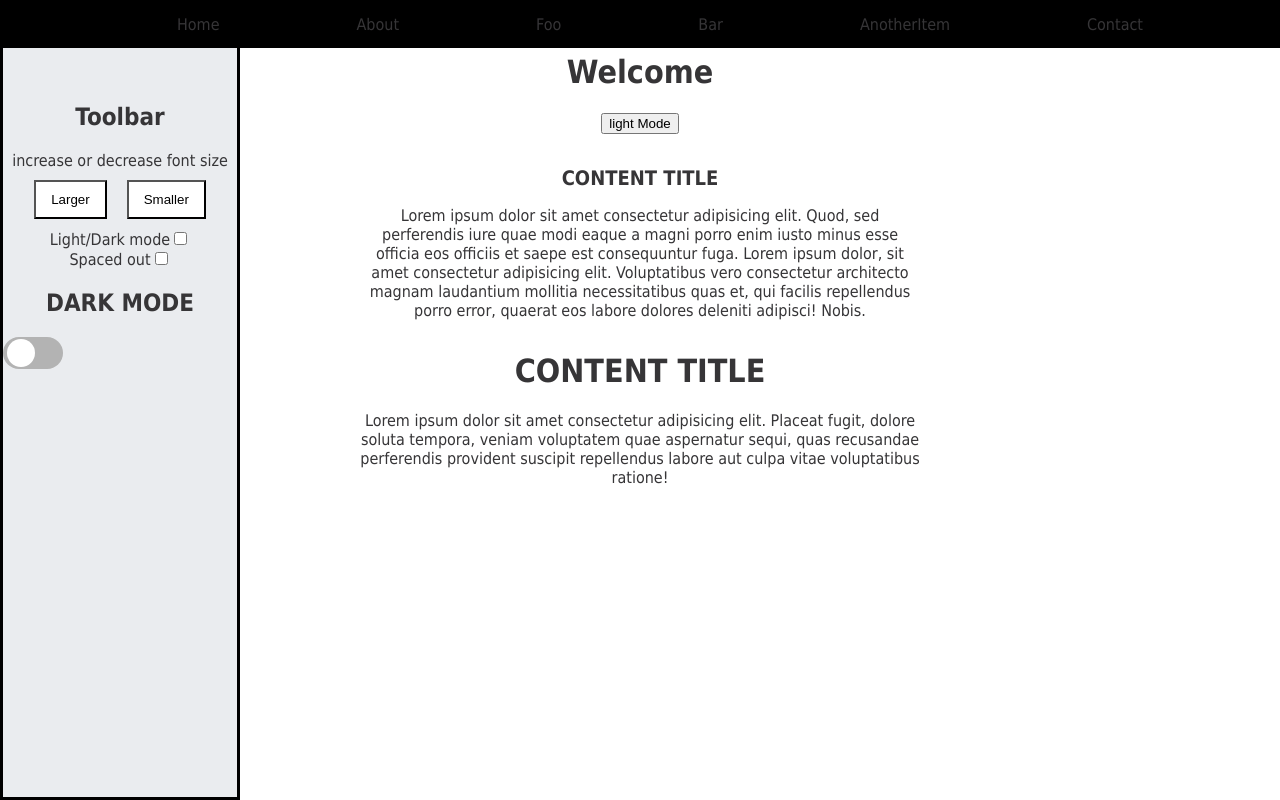
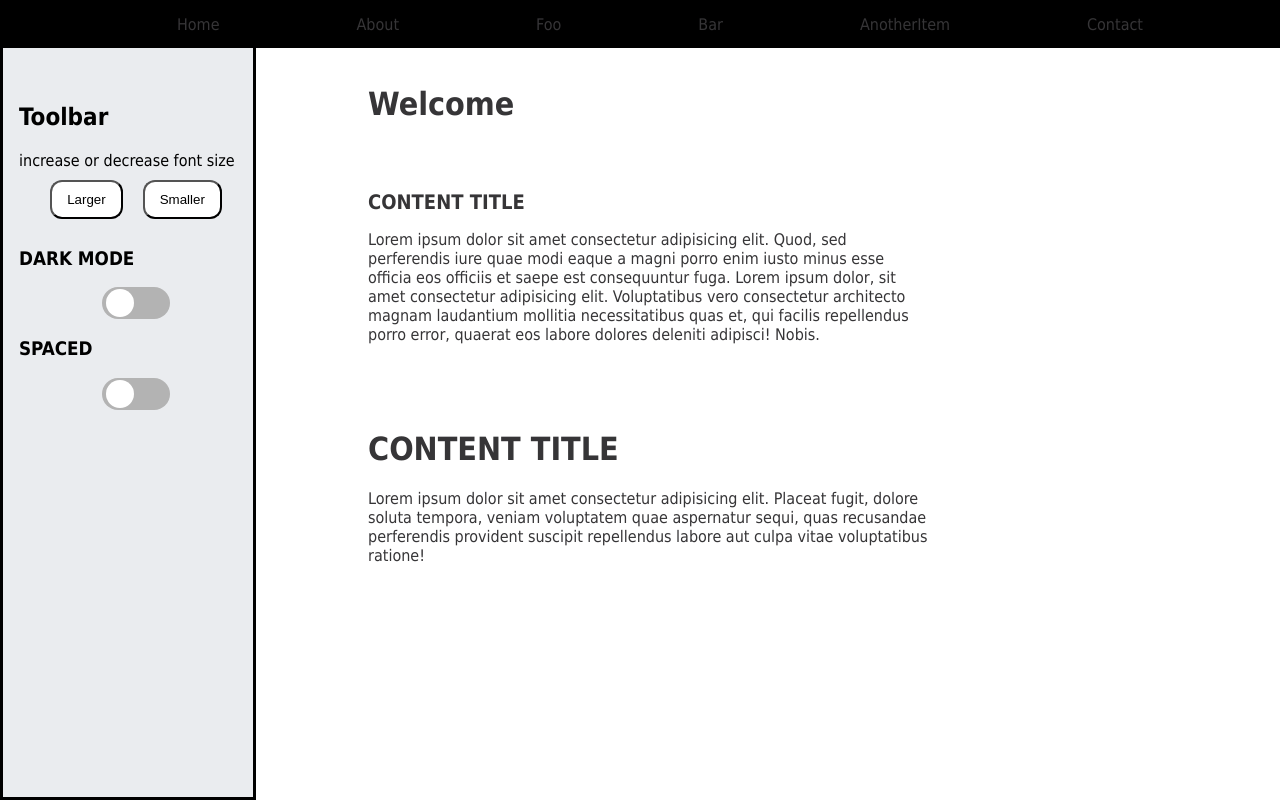
Before and after one commit to kristencoy/cognitive-accessibility, a React (Create React App) app: page / in a window 1280 px wide. Built offline with nearby package versions, Linux system fonts and the light colour scheme.

Commit message:
Added dark mode theme to toolbar, refactored content layout, toggle styling, and dynamic line height

```diff
--- a/src/App.css
+++ b/src/App.css
@@ -1,4 +1,4 @@
-.App {
+/* .App {
   text-align: center;
   display: flex;
   flex-direction: column;
@@ -33,4 +33,8 @@
   to {
     transform: rotate(360deg);
   }
+} */
+
+.fake {
+  color: rgb(46, 46, 46);
 }
--- a/src/App.js
+++ b/src/App.js
@@ -7,6 +7,11 @@ import styled from "styled-components";
 import { initState, reducer } from "./store/reducer";
 import Navbar from "./components/Navbar";
 import Toolbar from "./components/Toolbar";
+
+const Container = styled.div`
+  display: flex;
+  height: 100vh;
+`;
 
 const Paragraph = styled.p`
   font-size: ${(props) => props.fontSize}px;
@@ -19,14 +24,25 @@ const Title = styled.h1`
   font-size: ${(props) => props.fontSize + 4}px;
 `;
 
+const PageTitle = styled.h1`
+  font-size: ${(props) => props.fontSize + 6}px;
+  padding-left: 3rem;
+  padding-top: 2rem;
+`;
+
 const ContentContainer = styled.div`
   margin-bottom: 1rem;
   margin-top: 2rem;
-  line-height: ${(props) => (props.spaced ? "3rem" : "none")};
+  padding-left: 3rem;
+  line-height: ${(props) => (props.spaced ? "3" : "none")};
 `;
 
 const Main = styled.main`
   padding-top: 2rem;
+  display: flex;
+  flex-direction: column;
+  width: 80%;
+  padding-left: 20rem;
 `;
 
 function App() {
@@ -42,7 +58,7 @@ function App() {
   return (
     <ThemeProvider theme={state.theme === "light" ? lightTheme : darkTheme}>
       <GlobalStyles />
-      <div className="App">
+      <Container className="App">
         <Navbar />
         <Toolbar
           fontIncreaseHandler={() => dispatch({ type: "FONT_INCREASE" })}
@@ -53,10 +69,10 @@ function App() {
           spacedState={state.spaced}
         />
         <Main>
-          <h1>Welcome</h1>
-          <button onClick={() => dispatch({ type: "TOGGLE_DARK" })}>
+          <PageTitle>Welcome</PageTitle>
+          {/* <button onClick={() => dispatch({ type: "TOGGLE_DARK" })}>
             {state.theme} Mode
-          </button>
+          </button> */}
           {/* <div>
           <button onClick={() => dispatch({ type: "FONT_INCREASE" })}>
             Larger
@@ -87,7 +103,7 @@ function App() {
             </Paragraph>
           </ContentContainer>
         </Main>
-      </div>
+      </Container>
     </ThemeProvider>
   );
 }
--- a/src/components/ToggleSwitch.js
+++ b/src/components/ToggleSwitch.js
@@ -4,28 +4,34 @@ const Label = styled.label`
   display: flex;
   align-items: center;
   gap: 10px;
-  cursor: pointer;
+
   position: relative;
 `;
 
 const Switch = styled.div`
-  width: 60px;
-  height: 32px;
+  width: 4.25rem;
+  height: 2rem;
+  cursor: pointer;
   background-color: #b3b3b3;
-  border-radius: 32px;
-  padding: 4px;
+  display: flex;
+  justify-content: space-between;
+  border-radius: 30px;
+  padding: 0.13rem;
+  margin: 0 auto;
+  position: relative;
   transition: 300ms all;
   &:before {
     transition: 300ms all;
     content: "";
     position: absolute;
-    width: 28px;
-    height: 28px;
+    margin: auto;
+    width: 1.75rem;
+    height: 1.75rem;
     border-radius: 35px;
-    top: 50%;
+    /* top: 50%; */
     left: 4px;
     background-color: white;
-    transform: translate(0, -50%);
+    /* transform: translate(0, -50%); */
   }
 `;
 const Input = styled.input`
@@ -35,7 +41,8 @@ const Input = styled.input`
     background-color: green;
 
     &:before {
-      transform: translate(32px, -50%);
+      /* transform: translate(32px, -50%); */
+      transform: translate(32px, 0);
     }
   }
 `;
--- a/src/components/Toolbar.js
+++ b/src/components/Toolbar.js
@@ -3,21 +3,26 @@ import ToggleSwitch from "./ToggleSwitch";
 
 const Sidebar = styled.div`
   position: fixed;
-  width: 15rem;
+  width: 20%;
+  min-width: 10rem;
   top: 0;
   left: 0;
   bottom: 0;
   border: solid;
   border-color: black;
   padding-top: 5rem;
+  padding-left: 1rem;
   display: flex;
   flex-direction: column;
-  background-color: #eaecef;
+  background-color: ${(props) =>
+    props.themeState === "light" ? "#eaecef" : "rgb(46, 46, 46)"};
+  color: ${(props) => (props.themeState === "light" ? "black" : "white")};
 `;
 
 const FontBtnContainer = styled.div`
   display: flex;
   flex-direction: row;
+  flex-wrap: wrap;
   align-items: center;
   justify-content: center;
 `;
@@ -26,11 +31,12 @@ const FontButton = styled.button`
   padding: 10px 15px;
   cursor: pointer;
   margin: 10px;
+  border-radius: 12px;
   background-color: white;
 `;
 function Toolbar(props) {
   return (
-    <Sidebar>
+    <Sidebar themeState={props.themeState}>
       <h2>Toolbar</h2>
       <div>
         <label htmlFor="">increase or decrease font size</label>
@@ -40,27 +46,15 @@ function Toolbar(props) {
         </FontBtnContainer>
       </div>
 
-      <div>
-        <span>Light/Dark mode</span>
-        <input
-          type="checkbox"
-          checked={props.themeState === "dark" ? true : false}
-          onChange={props.toggleThemeHandler}
-        />
-      </div>
-      <div>
-        <span>Spaced out</span>
-        <input type="checkbox" onChange={props.toggleSpacedHandler} />
-      </div>
-      {/* <ToggleSwitch
-        type="checkbox"
-        onChange={props.toggleSpacedHandler}
-        checked={props.spacedState ? true : false}
-      /> */}
-      <h2>DARK MODE</h2>
+      <h3>DARK MODE</h3>
       <ToggleSwitch
         onChange={props.toggleThemeHandler}
         checked={props.themeState === "dark" ? true : false}
+      />
+      <h3>SPACED</h3>
+      <ToggleSwitch
+        onChange={props.toggleSpacedHandler}
+        checked={props.spacedState}
       />
     </Sidebar>
   );
```
